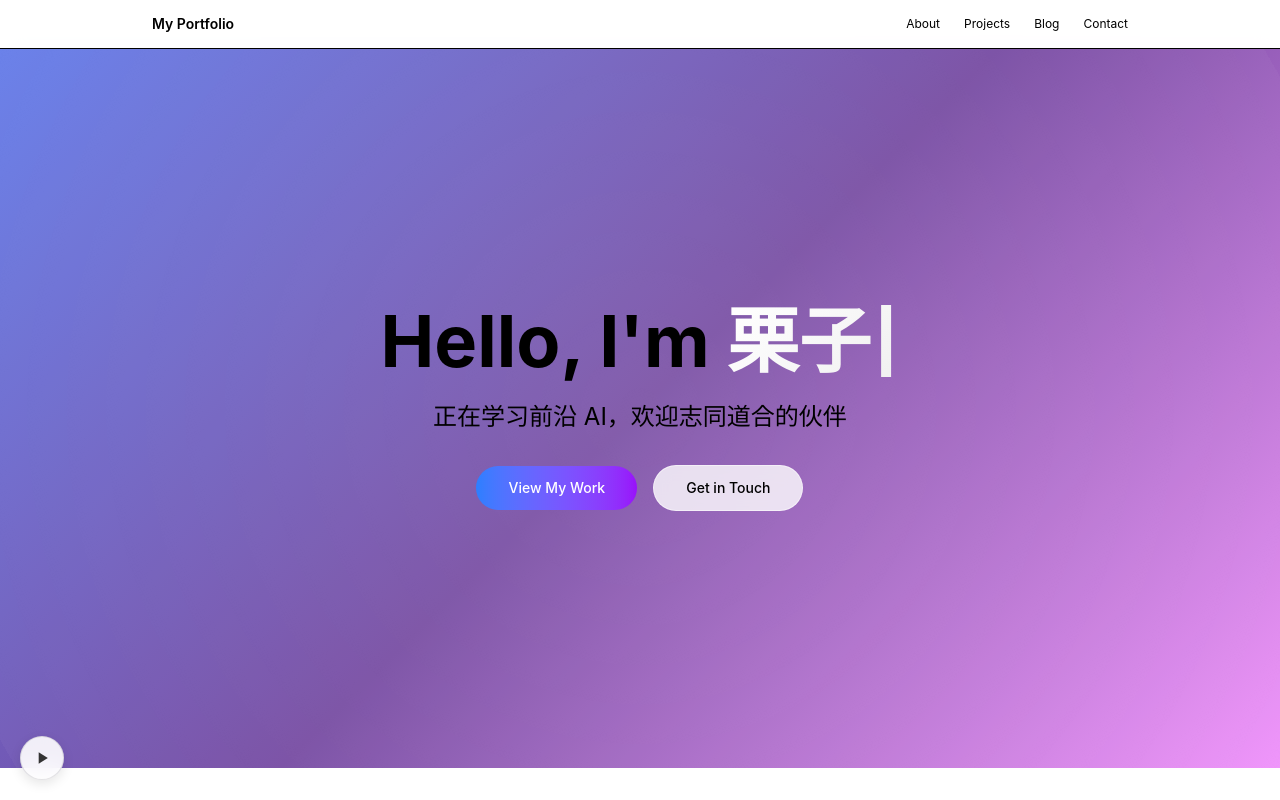
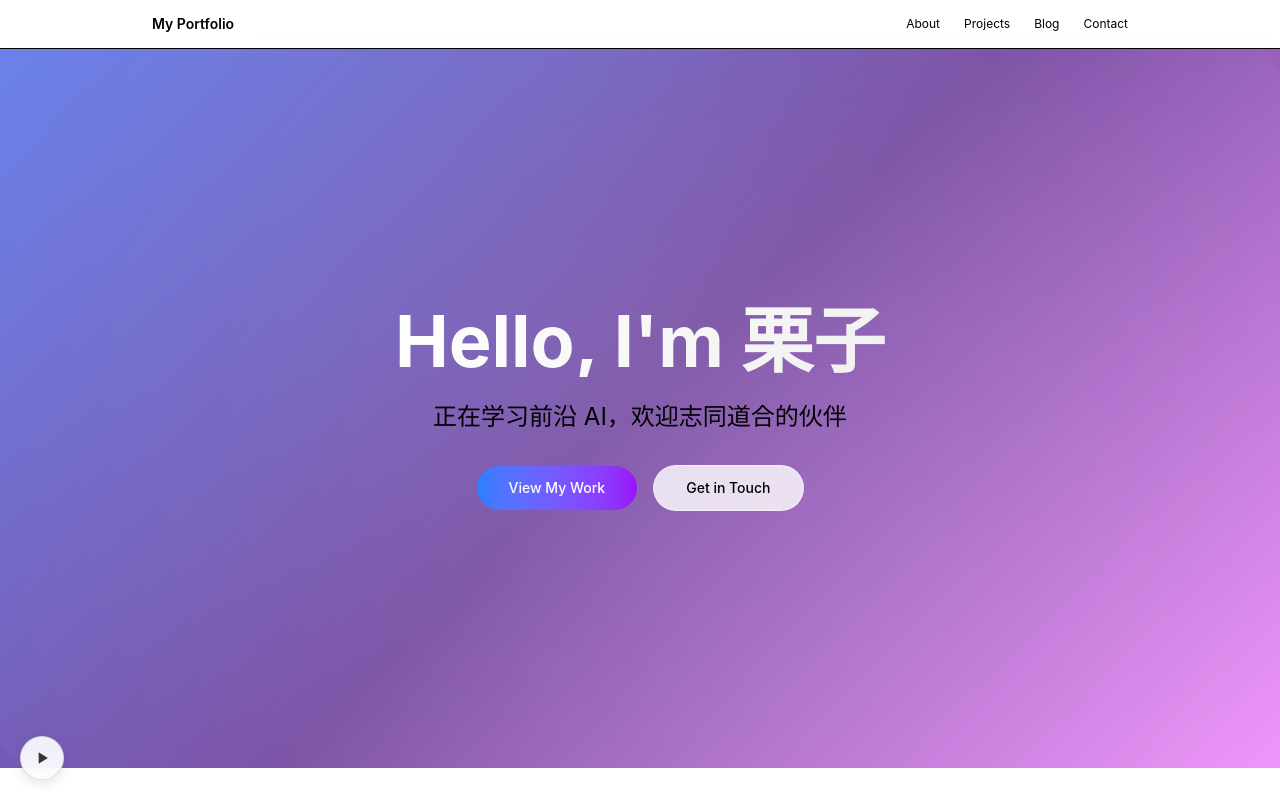
Before and after one commit to superlizi114514/myweb, a Vue app: page / in a window 1280 px wide. Shown: the top 800 px of the page. Built offline with nearby package versions, Linux system fonts and the light colour scheme.

Commit message:
feat: Improve typewriter effect - full text from H, slower speed, natural rhythm

```diff
--- a/src/components/TypewriterText.vue
+++ b/src/components/TypewriterText.vue
@@ -1,11 +1,15 @@
 <template>
   <span class="typewriter">
-    <span v-for="(char, index) in displayText" :key="index"
-          class="char"
-          :style="{ opacity: shouldShow(index) ? 1 : 0 }">
-      {{ char }}
+    <span class="text-wrapper">
+      <span v-for="(char, index) in fullText" :key="index"
+            class="char"
+            :class="{
+              'visible': index < currentIndex,
+              'cursor': index === currentIndex && isTyping
+            }">
+        {{ char }}
+      </span>
     </span>
-    <span class="cursor" :class="{ blinking: isTyping }">|</span>
   </span>
 </template>
 
@@ -17,9 +21,9 @@ export default {
       type: String,
       required: true
     },
-    delay: {
+    speed: {
       type: Number,
-      default: 100
+      default: 150
     },
     startDelay: {
       type: Number,
@@ -28,35 +32,34 @@ export default {
   },
   data() {
     return {
-      displayText: '',
+      fullText: '',
       currentIndex: 0,
       isTyping: true
     }
   },
   mounted() {
+    this.fullText = this.text
     setTimeout(() => {
       this.typeWriter()
     }, this.startDelay)
   },
   methods: {
     typeWriter() {
-      if (this.currentIndex <= this.text.length) {
-        this.displayText = this.text.slice(0, this.currentIndex)
+      if (this.currentIndex <= this.fullText.length) {
         this.currentIndex++
+        // 随机速度，让打字更自然
+        const randomSpeed = this.speed + Math.random() * 100 - 50
         setTimeout(() => {
           this.typeWriter()
-        }, this.delay)
+        }, randomSpeed)
       } else {
         this.isTyping = false
       }
-    },
-    shouldShow(index) {
-      return index < this.currentIndex
     }
   },
   watch: {
-    text() {
-      this.displayText = ''
+    text(newText) {
+      this.fullText = newText
       this.currentIndex = 0
       this.isTyping = true
       setTimeout(() => {
@@ -73,20 +76,32 @@ export default {
   font-family: inherit;
 }
 
-.char {
-  opacity: 0;
-  transition: opacity 0.1s ease;
+.text-wrapper {
   display: inline;
 }
 
-.cursor {
-  display: inline-block;
-  color: #667eea;
-  font-weight: bold;
-  margin-left: 2px;
+.char {
+  display: inline;
+  opacity: 0;
+  transform: translateY(4px);
+  transition: opacity 0.2s ease, transform 0.2s ease;
 }
 
-.cursor.blinking {
+.char.visible {
+  opacity: 1;
+  transform: translateY(0);
+}
+
+.char.cursor {
+  position: relative;
+}
+
+.char.cursor::after {
+  content: '|';
+  position: absolute;
+  left: 100%;
+  color: #fff;
+  font-weight: bold;
   animation: blink 1s step-end infinite;
 }
 
--- a/src/views/Home.vue
+++ b/src/views/Home.vue
@@ -4,11 +4,10 @@
     <section class="hero-section">
       <div class="max-w-4xl mx-auto px-6 text-center">
         <h1 class="text-6xl md:text-7xl font-bold mb-6">
-          <span class="text-apple-gray-900">Hello, I'm </span>
           <TypewriterText
-            text="栗子"
-            :delay="150"
-            :startDelay="300"
+            text="Hello, I'm 栗子"
+            :speed="200"
+            :startDelay="500"
             class="gradient-text"
           />
         </h1>
```
